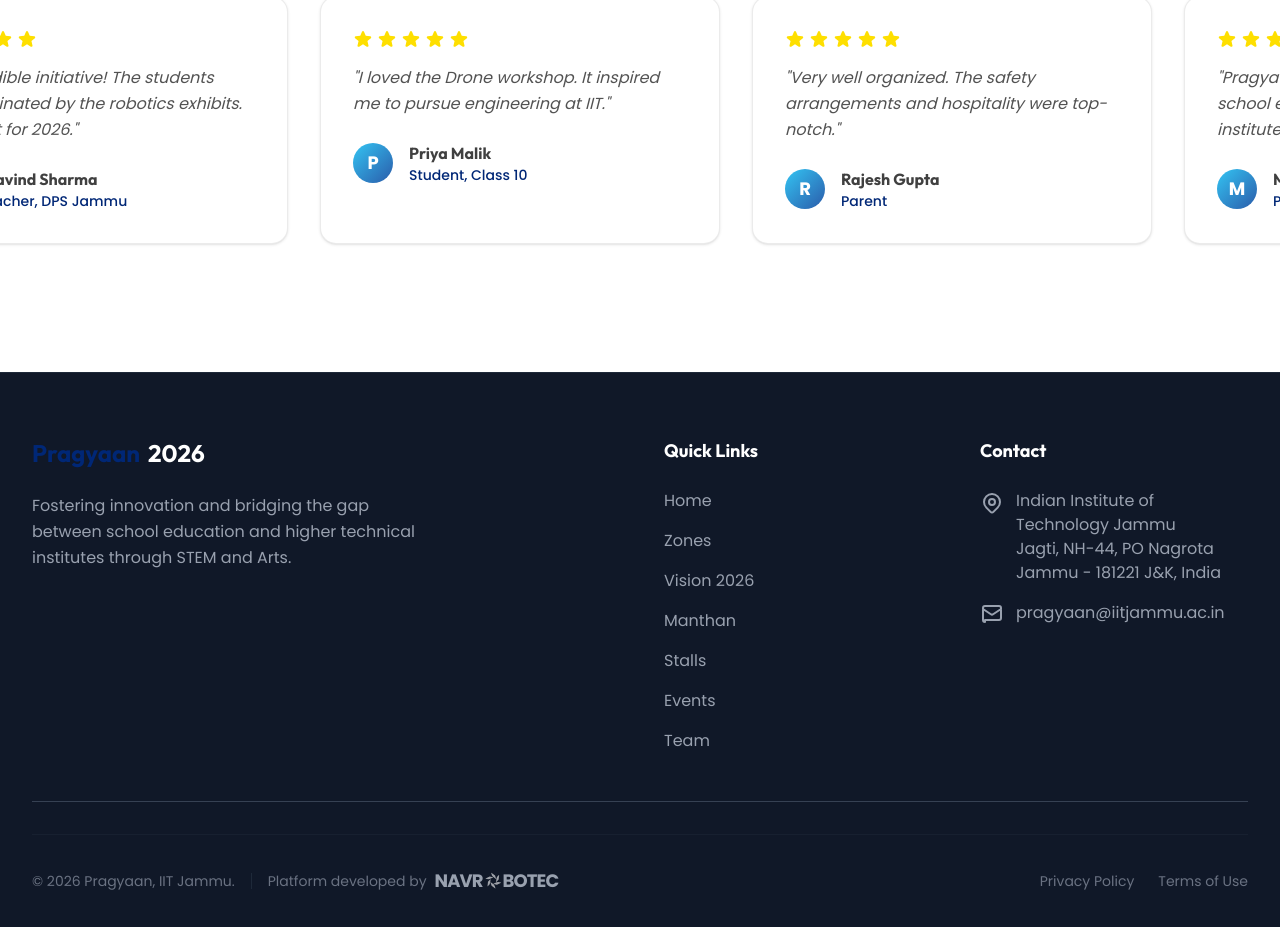
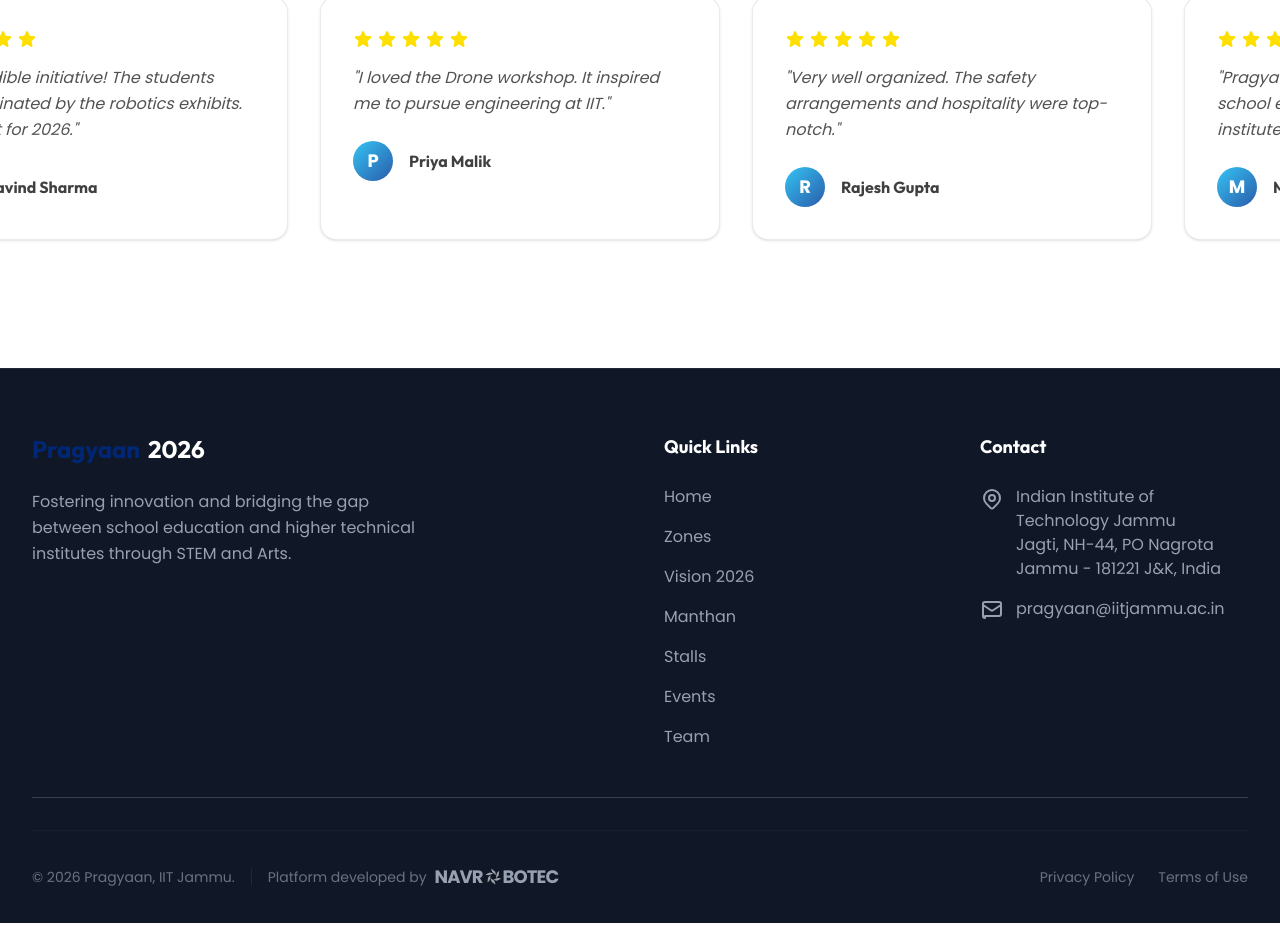
Before and after one commit to ubbelothbrok/BRICS, a React (Vite) app: page / in a window 1280 px wide. Shown: the part 5258-6185 px from the top of the page. Built offline with nearby package versions, Linux system fonts and the light colour scheme; no server answers.

Commit message:
refactor: Remove reviewer role display from Testimonials component.

```diff
--- a/src/components/Testimonials.tsx
+++ b/src/components/Testimonials.tsx
@@ -121,7 +121,7 @@ export default function Testimonials() {
                                 </div>
                                 <div>
                                     <h4 className="font-bold text-[var(--color-text)] transition-colors duration-300">{review.name}</h4>
-                                    <p className="text-sm text-brics-blue font-medium">{review.role}</p>
+
                                 </div>
                             </div>
                         </div>
```
